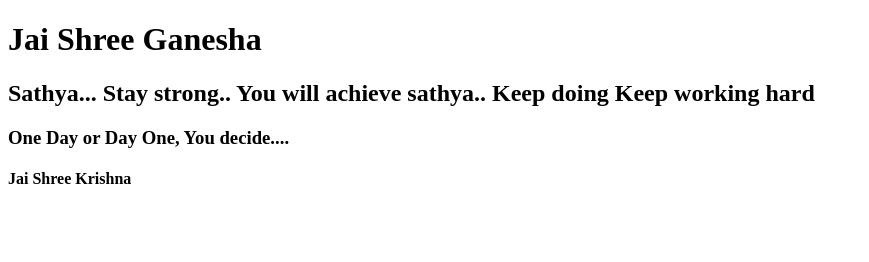
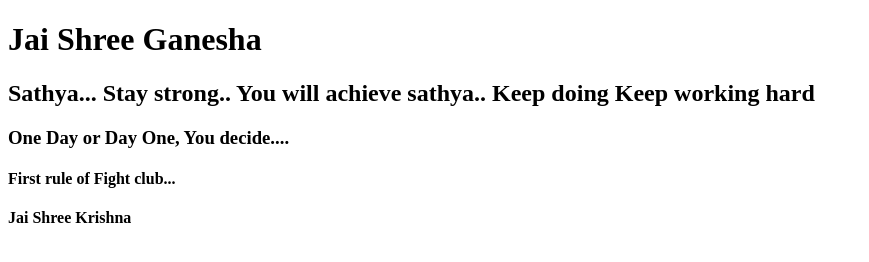
Before and after one commit to SathyaUngrapalli/FirstGitRep, a plain HTML site: page index.html in a window 1280 px wide. Shown: the whole page, without its empty margins (0-869 px from the left). Drawn offline with Linux system fonts and the light colour scheme.

Commit message:
Update index.html
Fight Club rules

```diff
--- a/index.html
+++ b/index.html
@@ -7,6 +7,7 @@
       hard
     </h2>
     <h3>One Day or Day One, You decide....</h3>
+    <h4>First rule of Fight club...</h4>
     <h4>Jai Shree Krishna</h4>
   </body>
 </html>
```
